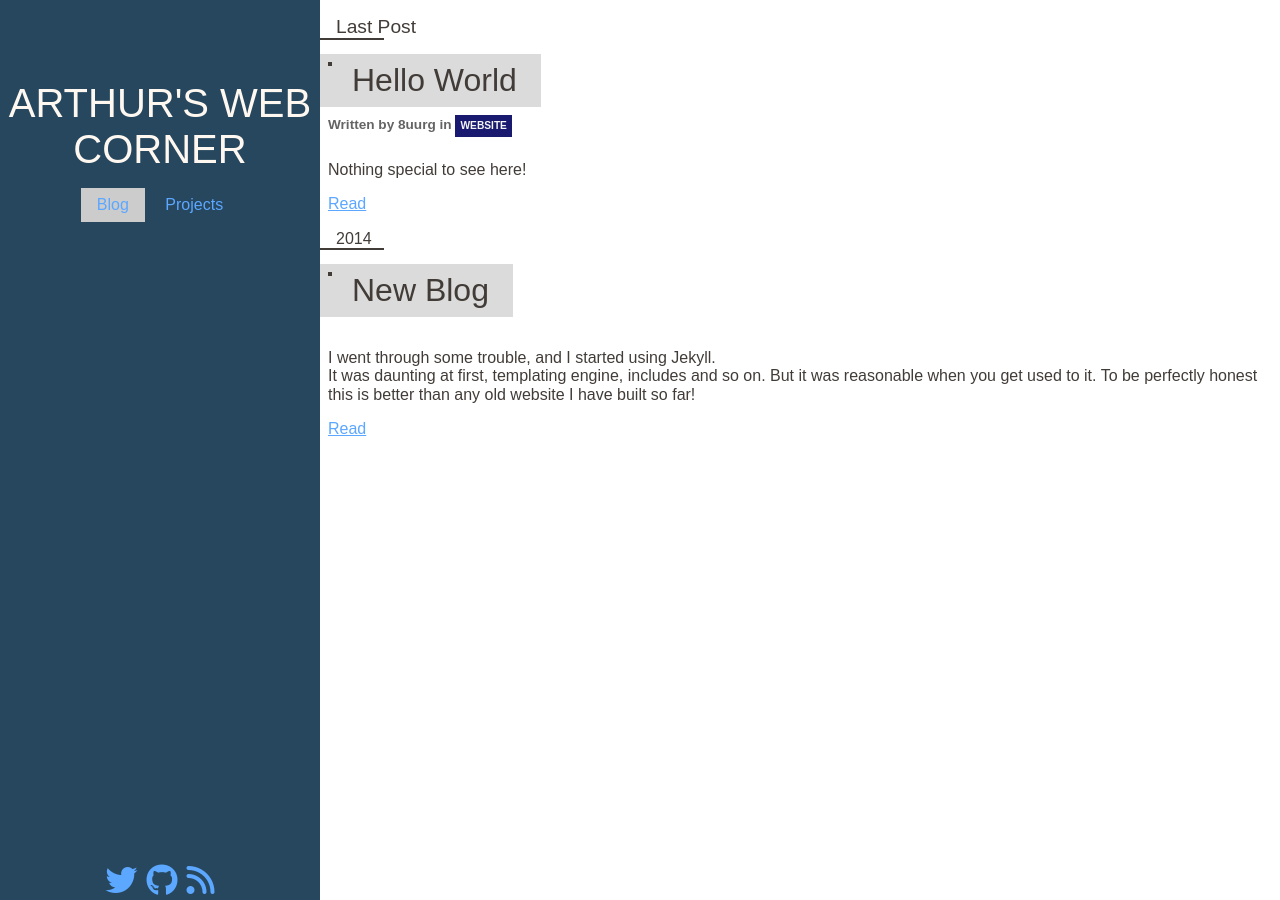
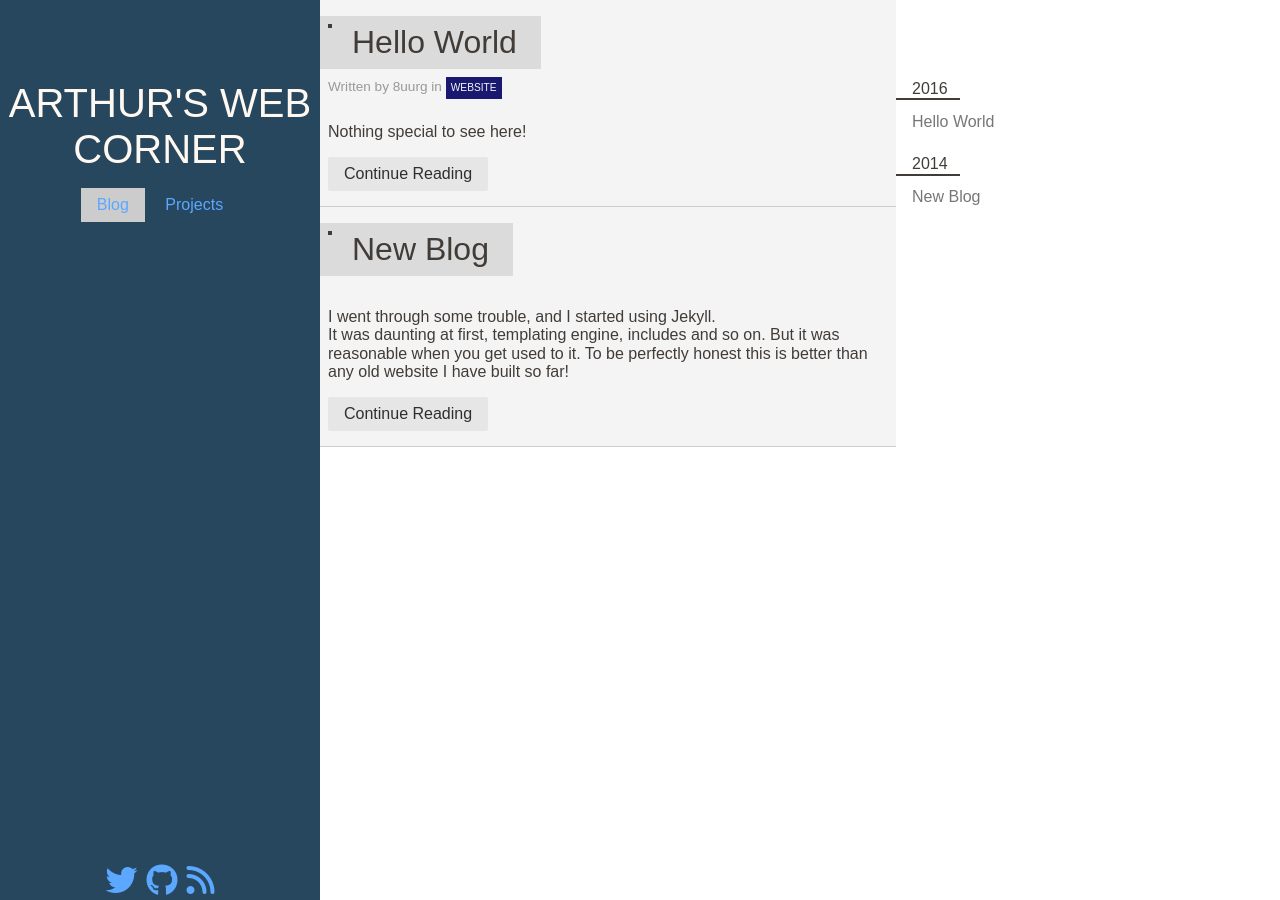
Before and after one commit to 8uurg/8uurg.github.io, a Jekyll site: the page built from index.html, in a window 1280 px wide. Built offline with Jekyll 4.4.1, drawn with Linux system fonts in a browser that asks for light colours; nearby versions of some CDN libraries.

Commit message:
Polish blog frontpage

```diff
--- a/_includes/post.html
+++ b/_includes/post.html
@@ -9,7 +9,7 @@
         </header>
         <div class="post-excerpt">
             {{post.excerpt}}
-            <a class="post-link" href="{{ post.url | prepend: site.baseurl }}">Read</a>
+            <a class="pure-button" href="{{ post.url | prepend: site.baseurl }}">Continue Reading</a>
         </div>
     </section>
 </div>
--- a/_layouts/page.html
+++ b/_layouts/page.html
@@ -2,4 +2,6 @@
 layout: default
 ---
 
+<div class="container">
 {{ content }}
+</div>
--- a/css/main.css
+++ b/css/main.css
@@ -8,7 +8,7 @@ h1, h2, h3, h4, h5, h6 {
     font-weight: lighter;
     margin: 0;
     padding: 0;
-    margin-top: 1rem;
+    padding-top: 1rem;
     padding-left: 1rem;
     margin-bottom: 0.4rem;
 }
@@ -57,7 +57,18 @@ a {
 
 .blog-post {
     position: relative;
-    margin-top: 1em;
+    padding-top: 1em;
+    padding-bottom: 1em;
+}
+
+.blog-post::after {
+    content: "";
+    position: absolute;
+    background-color: #ccc;
+    left: 0;
+    right: 0;
+    bottom: 0;
+    height: 1px;
 }
 
 .post-header {
@@ -72,8 +83,7 @@ a {
 .post-metadata {
     padding: 0.5rem;
     font-size: 0.85em;
-    font-weight: bold;
-    color: rgb(100, 100, 100);
+    color: #999;
 }
 
 .post-title {
@@ -209,6 +219,20 @@ footer {
     padding: 1em 0.8em 0.8em 0.8em;
 }
 
+.container {
+    background-color: rgb(95.5%, 95.5%, 95.5%);
+
+}
+
+html, body {
+    height: 100%;
+}
+
+.content, body > .pure-g {
+    min-height: 100%;
+}
+
+
 @media(min-width: 1000px) {
     .sidebar {
         position: fixed;
@@ -244,6 +268,18 @@ footer {
         margin-left: auto;
         margin-right: auto;
     }
+
+    .container {
+        width: 60%;
+        min-height: 100%;
+    }
+
+    .rightbar {
+        position: absolute;
+        left: 70%;
+        right: 0;
+        top: 4em;
+    }
 }
 
 @media (orientation:landscape) and (max-width: 1000px) and (min-width: 500px) {
--- a/index.html
+++ b/index.html
@@ -2,15 +2,22 @@
 layout: default
 ---
 
-<h3 class="page-heading">Last Post</h3>
+<div class="container">
   {% assign post = site.posts.first %}
   {% include post.html %}
 
   {% for post in site.posts offset:1 %}
+      {% include post.html %}
+  {% endfor %}
+</div>
+
+<div class="rightbar">
+  {% for post in site.posts %}
       {% assign currentdate = post.date | date: "%Y" %}
       {% if currentdate != date %}
         {% assign date = currentdate %}
         <h4 class="styled">{{ date }}</h4>
       {% endif %}
-    {% include post.html %}
+  	<a class="pure-menu-link" href="{{ post.url | prepend: site.baseurl }}">{{post.title}}</a>
   {% endfor %}
+</div>
--- a/projects.html
+++ b/projects.html
@@ -2,11 +2,11 @@
 layout: default
 ---
 
-<h3 class="page-heading">Projects</h3>
+<h2 class="page-heading styled">Projects</h2>
 
 <div class="pure-g">
     {% for project in site.data.projects %}
-    <div class="pure-u-1 pure-u-md-1-3">
+    <div class="pure-u-1 pure-u-sm-1 pure-u-lg-1-2 pure-u-xl-1-3">
         <div class="project">
             <h3 class="styled">{{ project.name }}</h3>
             <div class="badges">
```
Also changed, not shown: 3 other files. Lines whose indentation alone changed are shown as unchanged.
